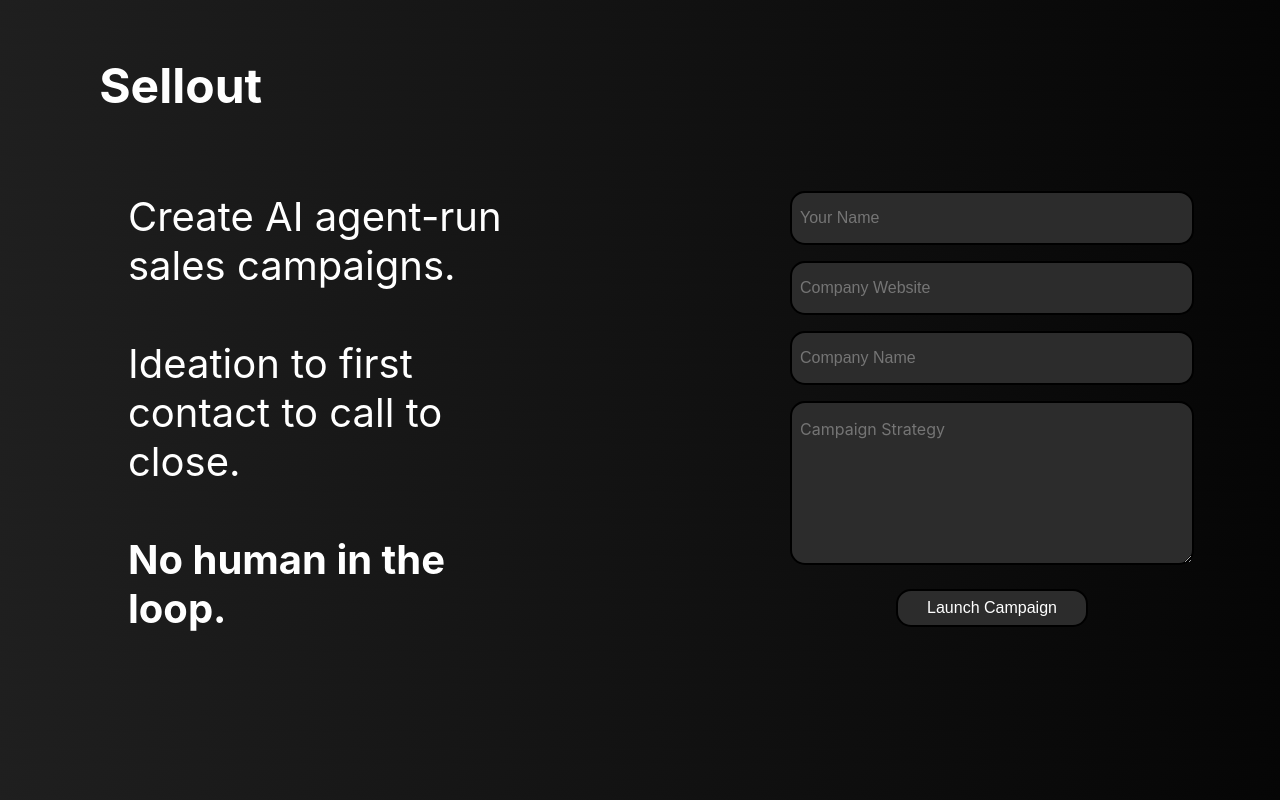
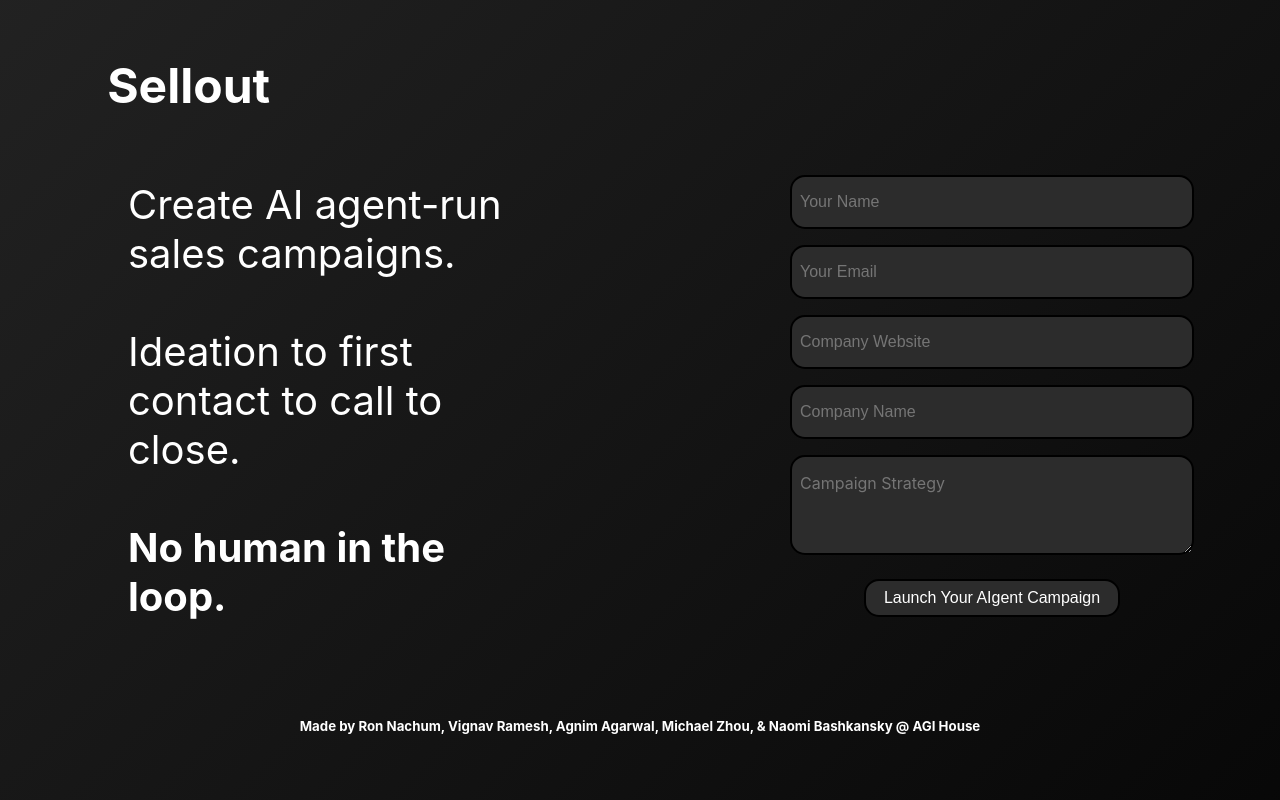
Before and after one commit to ronnachum11/sellout, a Flask app: page / in a window 1280 px wide. Run offline with Flask 3, Linux system fonts and the light colour scheme; some libraries are stand-ins or nearby versions.

Commit message:
Fix frontend integration

```diff
--- a/Landing/static/styles.css
+++ b/Landing/static/styles.css
@@ -20,8 +20,9 @@ body {
 
   header {
     text-align: left;
-    padding: 1em 0;
+    padding: 0.5em 0;
     margin-left: 7vw;
+    height: 10vh;
   }
 
   header h1 {
@@ -51,8 +52,8 @@ body {
 
   #hero-section {
     text-align: center;
-    margin: 2em 0;
-    height: 60vh;
+    margin: 1em 0;
+    height: 70vh;
     padding-right: 10vw;
     align-items: flex-start;
     padding-left: 5vw;
@@ -66,8 +67,8 @@ body {
 
   #input-section {
     text-align: center;
-    margin: 2em 0;
-    height: 60vh;
+    margin: 1em 0;
+    height: 70vh;
     padding-left: 10vw;
     width: 35vw;
   }
@@ -96,7 +97,7 @@ body {
     border: black solid 2px;
     width: 30vw;
     color: white;
-    height: 10vw;
+    height: 5vw;
     font-family: 'Inter', sans-serif !important;
     resize: vertical;
   }
@@ -104,7 +105,7 @@ body {
   #input-section button {
     margin: 1em;
     padding: 0.5em 1em;
-    width: 15vw;
+    width: 20vw;
     border-radius: 15px;
     font-size: 1em;
     cursor: pointer;
@@ -112,6 +113,7 @@ body {
     border: none;
     color: #fff;
     border: black solid 2px;
+    transition: 0.5s;
   }
 
   text:disabled, textarea:disabled {
@@ -119,7 +121,8 @@ body {
   }
 
   #input-section button:hover {
-    background-color: #777;
+    background-color: #565656;
+    transition: 0.5s;
   }
 
   .loading-gif {
@@ -127,7 +130,7 @@ body {
   }
 
   #particle-canvas {
-    position: fixed;
+    position: absolute;
     top: 0;
     left: 0;
     width: 100%;
--- a/Landing/templates/index.html
+++ b/Landing/templates/index.html
@@ -6,7 +6,8 @@
   <link rel="stylesheet" href="{{ url_for('static', filename='styles.css') }}">
 </head>
 <body>
-    <div id="particle-canvas">
+    <!-- <div id="particle-canvas"></div> -->
+
     <header>
         <h1>Sellout</h1>
     </header>
@@ -18,21 +19,27 @@
 
         <section id="input-section" class="column">
             <form id="campaign-form" class="column">
-                    <input type="text" id="your-name" placeholder="Your Name">
+                <input type="text" id="user-name" placeholder="Your Name">
+                <input type="text" id="user-email" placeholder="Your Email">
                 <input type="text" id="company-website" placeholder="Company Website">
                 <input type="text" id="company-name" placeholder="Company Name">
                 <textarea id="campaign-strategy" placeholder="Campaign Strategy"></textarea>
-                    <button type="submit">Launch Campaign</button>
+                <button type="submit">Launch Your AIgent Campaign</button>
             </form>
         </section>
+
     </div>
+
+    <div class="row">
+        <h5>Made by Ron Nachum, Vignav Ramesh, Agnim Agarwal, Michael Zhou, & Naomi Bashkansky @ AGI House</h5>
     </div>
 
   <script>
     document.getElementById('campaign-form').addEventListener('submit', function(e) {
     e.preventDefault();
 
-    var yourName = document.getElementById('your-name');
+    var userName = document.getElementById('user-name');
+    var userEmail = document.getElementById('user-email');
     var companyWebsite = document.getElementById('company-website');
     var companyName = document.getElementById('company-name');
     var campaignStrategy = document.getElementById('campaign-strategy');
@@ -43,7 +50,8 @@
     var campaignStrategyValue = campaignStrategy.value;
 
     // Disable the inputs and the button
-    yourName.disabled = true;
+    userName.disabled = true;
+    userEmail.disabled = true;
     companyWebsite.disabled = true;
     companyName.disabled = true;
     campaignStrategy.disabled = true;
@@ -64,7 +72,8 @@
         'Content-Type': 'application/json',
         },
         body: JSON.stringify({
-            your_name: yourName.value,
+            user_name: userName.value,
+            user_email: userEmail.value,
             company_website: companyWebsiteValue,
             company_name: companyNameValue,
             campaign_strategy: campaignStrategyValue,
@@ -83,7 +92,6 @@
     var canvasDiv = document.getElementById('particle-canvas');
     var options = {
         particleColor: '#888',
-            background: 'your_background_image_or_color',
         interactive: true,
         speed: 'medium',
         density: 'high'
@@ -91,5 +99,6 @@
     var particleCanvas = new ParticleNetwork(canvasDiv, options);
     </script>
 
+
 </body>
 </html>
```
Lines whose indentation alone changed are shown as unchanged.
